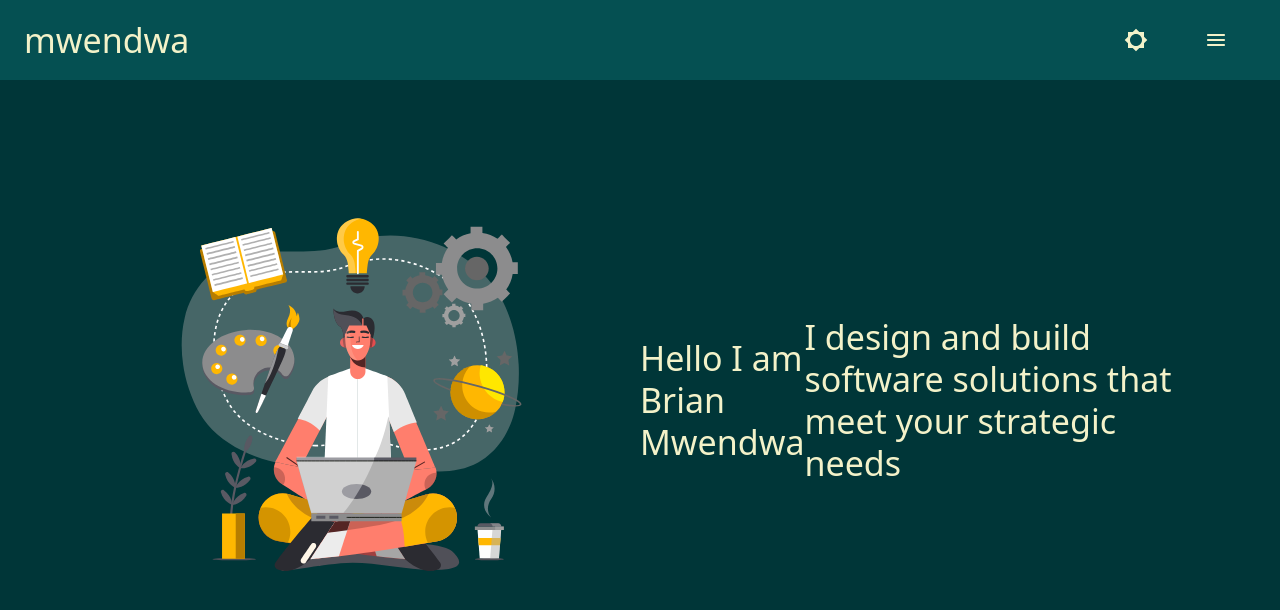
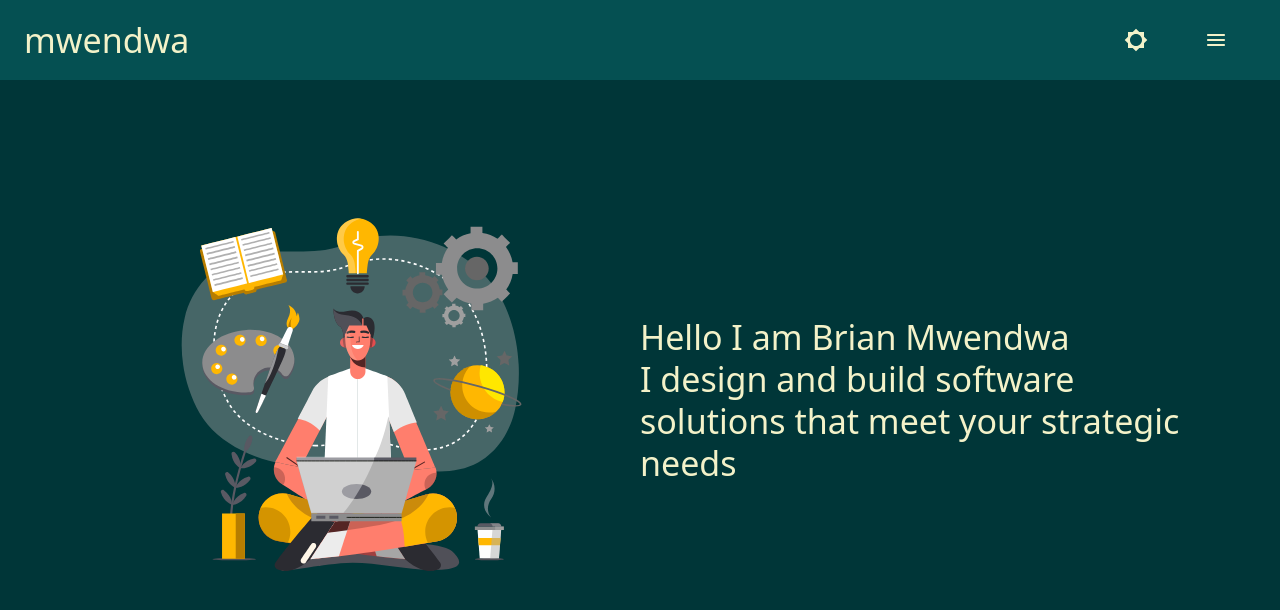
Before and after one commit to mwendwa99/my-portfolio, a React (Create React App) app in the folder client/: page / in a window 1280 px wide. Shown: the top 610 px of the page. Built offline with nearby package versions, Linux system fonts and the light colour scheme.

Commit message:
added lottie

```diff
--- a/client/src/pages/Home.jsx
+++ b/client/src/pages/Home.jsx
@@ -12,7 +12,7 @@ const useStyles = makeStyles(() => ({
         justifyContent: 'center',
         alignItems: 'center',
     },
-    gridItem: {
+    gridContainer: {
         display: 'flex',
         flexDirection: 'column',
         justifyContent: 'center',
@@ -26,7 +26,7 @@ const Home = () => {
     return (
         <Box className={classes.root}>
             <Container maxWidth="lg" style={{ backgroundColor: '' }}>
-                <Grid container style={{ backgroundColor: '' }}>
+                <Grid container className={classes.gridContainer}>
                     <Grid item xs={6} className={classes.gridItem}>
                         <WorkAnimation height='100%' width='100%' />
                     </Grid>
```
